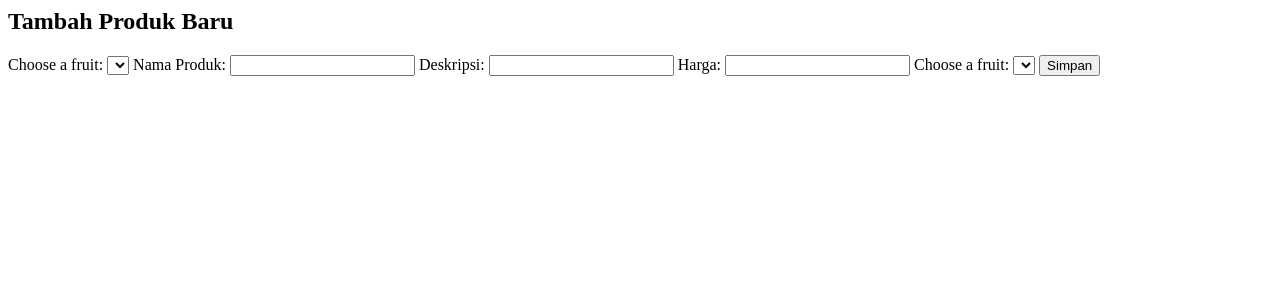
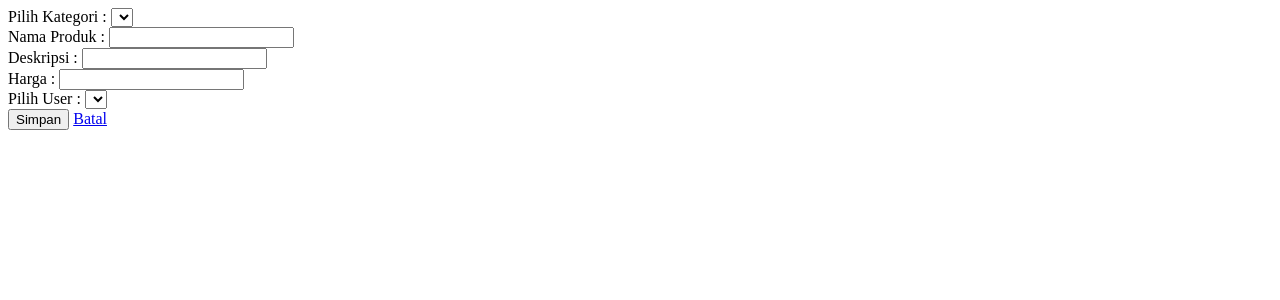
Before and after one commit to IndraAjiyanto/kelompok_2_kece, a PHP site: page /app/views/produk/create.php in a window 1280 px wide. Shown: the top 300 px of the page. Run offline with PHP 8.4, Linux system fonts and the light colour scheme; the template is opened without the code that fills it, so the values that code supplies are empty.

Commit message:
memperbaiki tampilan produk

```diff
--- a/app/models/Kategori.php
+++ b/app/models/Kategori.php
@@ -61,7 +61,7 @@ class Kategori {
         }else{
             return 0;
         }
-
+    }
     public function findKategori($id){
         $query = $this->db->prepare("SELECT nama_kategori FROM kategori WHERE id_kategori = :id");
         $query->bindParam(':id', $id, PDO::PARAM_INT);
--- a/app/models/User.php
+++ b/app/models/User.php
@@ -84,7 +84,7 @@ class User {
      }
 
 
-    public function findNama($id){
+    public function findUser($id){
         $query = $this->db->prepare("SELECT nama FROM `user` WHERE id_user = :id");
         $query->bindParam(':id', $id, PDO::PARAM_INT);
         $query->execute();
--- a/app/views/produk/create.php
+++ b/app/views/produk/create.php
@@ -1,27 +1,35 @@
-<!-- app/views/produk/create.php -->
-<h2>Tambah Produk Baru</h2>
-<form action="/produk/store" method="POST">
-<label for="kategori">Choose a fruit:</label>
-    <select id="kategori" name="id_kategori">
+
+<form action="/produk/store" method="POST" class="border p-4 rounded shadow-sm bg-light">
+<label for="kategori" class="form-label fw-bold">Pilih Kategori :</label>
+    <select id="kategori" name="id_kategori" class="form-control">
         <?php foreach($kategori as $row){?>
-        <option value="<?php echo $row['id_kategori']?>"><?php echo $row['nama_kategori']?></option>
+        <option value="<?php echo $row['id_kategori']?>" class="form-control"><?php echo $row['nama_kategori']?></option>
         <?php
     };
     ?>
     </select>
-    <label for="nama_produk">Nama Produk:</label>
-    <input type="text" name="nama_produk" id="nama_produk" required>
-    <label for="deskripsi">Deskripsi:</label>
-    <input type="text" name="deskripsi" id="deskripsi" required>
-    <label for="harga">Harga:</label>
-    <input type="text" name="harga" id="harga" required>
-    <label for="user">Choose a fruit:</label>
-    <select id="user" name="id_user">
+            <div class="mb-3">
+                <label for="nama_produk" class="form-label fw-bold">Nama Produk :</label>
+                <input type="text" name="nama_produk" id="nama_produk" class="form-control" required>
+            </div>
+            <div class="mb-3">
+                <label for="deskripsi" class="form-label fw-bold">Deskripsi :</label>
+                <input type="text" name="deskripsi" id="deskripsi" class="form-control" required>
+            </div>
+            <div class="mb-3">
+                <label for="harga" class="form-label fw-bold">Harga :</label>
+                <input type="text" name="harga" id="harga" class="form-control" required>
+            </div>
+            <div class="mb-3">
+            <label for="user" class="form-label fw-bold">Pilih User :</label>
+    <select id="user" name="id_user" class="form-control">
         <?php foreach($user as $row){?>
-        <option value="<?php echo $row['id_user']?>"><?php echo $row['nama']?></option>
+        <option value="<?php echo $row['id_user']?>" class="form-control"><?php echo $row['nama']?></option>
         <?php
     };
     ?>
     </select>
-    <button type="submit">Simpan</button>
-</form>
+            </div>
+            <button type="submit" class="btn btn-primary fw-bold">Simpan</button>
+            <a href="/produk/index" class="btn btn-secondary fw-bold">Batal</a>
+        </form>
--- a/app/views/template/form.php
+++ b/app/views/template/form.php
@@ -1,4 +1,4 @@
 <div class="container mt-5">
     <div class="row justify-content-center">
     <div class="col-md-6">
-        <h2 class="mb-4"><center>Tambah User</center></h2>
+        <h2 class="mb-4"><center><?php echo $metode ?> <?php echo $judul ?></center></h2>
--- a/app/views/template/table.php
+++ b/app/views/template/table.php
@@ -1,5 +1,5 @@
 <div class="container mt-5">
-<h2 class="mb-4">Daftar User</h2>
-<a href="/user/create" class="btn btn-primary mb-3 fw-bold">Tambah User Baru</a>
+<h2 class="mb-4">Daftar <?php echo $judul ?></h2>
+<a href="/<?php echo $judul ?>/create" class="btn btn-primary mb-3 fw-bold">Tambah <?php echo $judul ?> Baru</a>
 <div class="table-responsive">
     <table class="table table-striped table-bordered">
```
Also changed, not shown: app/controllers/ProdukController.php (+18 -1 lines), app/views/produk/edit.php (+35 -55 lines), app/views/produk/index.php (+27 -13 lines).
